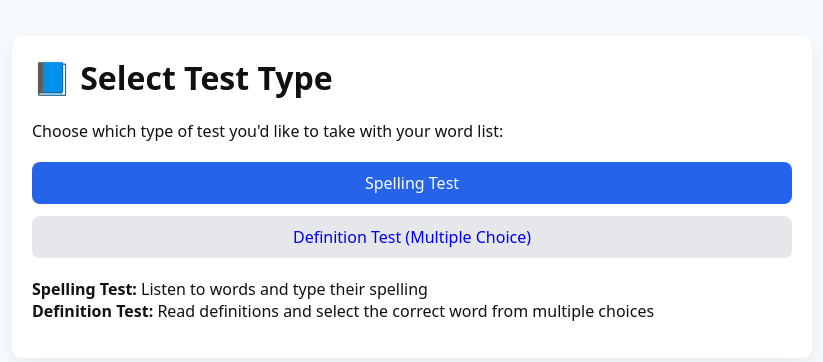
After one commit to silenttundre/School_Application, a Flask app: template spelling/templates/select_test.html in a window 1280 px wide. The commit adds this page. Shown: the top 362 px of the page, without its empty margins (228-1051 px from the left). Run offline with Flask 3, Linux system fonts and the light colour scheme; the template is opened without the code that fills it, so the values that code supplies are empty.

Commit message:
Add files via upload
add the definition test for the spelling words

```diff
--- a/spelling/app.py
+++ b/spelling/app.py
@@ -52,7 +52,8 @@ def parse_word_file(path):
             word = parts[0]
             sentence = parts[1] if len(parts) > 1 and parts[1] else None
             pos = parts[2] if len(parts) > 2 and parts[2] else None
-            words.append({'word': word, 'sentence': sentence, 'pos': pos})
+            definition = parts[3] if len(parts) > 3 and parts[3] else None
+            words.append({'word': word, 'sentence': sentence, 'pos': pos, 'definition': definition})
     return words
 
 
@@ -70,6 +71,29 @@ def detect_affix(word):
             found['explanation'] = meaning
             break
     return found
+
+
+def create_definition_clue(word_data):
+    """Create a sentence with the word replaced by a definition clue in italics"""
+    if not word_data.get('sentence'):
+        return f"Select the word that means: {word_data.get('definition', 'the correct word')}"
+
+    sentence = word_data['sentence']
+    word = word_data['word']
+
+    # Replace the word with an italicized definition clue
+    if word_data.get('definition'):
+        clue = f"<i>{word_data['definition']}</i>"
+    else:
+        # If no definition provided, use a generic clue
+        if word_data.get('pos'):
+            clue = f"<i>a {word_data['pos']}</i>"
+        else:
+            clue = f"<i>the missing word</i>"
+
+    # Simple replacement - replace the first occurrence of the word
+    definition_sentence = sentence.replace(word, clue, 1)
+    return definition_sentence
 
 
 @app.route('/')
@@ -97,10 +121,20 @@ def upload():
         session_path = os.path.join(app.config['UPLOAD_FOLDER'], session_file)
         with open(session_path, 'w', encoding='utf-8') as sf:
             json.dump(words, sf, ensure_ascii=False)
-        return redirect(url_for('test', session=session_file))
+
+        return redirect(url_for('select_test', session=session_file))
     else:
         flash('Invalid file type. Upload a .txt file.')
         return redirect(url_for('index'))
+
+
+@app.route('/select_test')
+def select_test():
+    session = request.args.get('session')
+    if not session:
+        flash('No session')
+        return redirect(url_for('index'))
+    return render_template('select_test.html', session=session)
 
 
 @app.route('/test')
@@ -117,6 +151,47 @@ def test():
         words = json.load(f)
     random.shuffle(words)
     return render_template('test.html', words=json.dumps(words))
+
+
+@app.route('/definition_test')
+def definition_test():
+    session = request.args.get('session')
+    if not session:
+        flash('No session')
+        return redirect(url_for('index'))
+    path = os.path.join(app.config['UPLOAD_FOLDER'], session)
+    if not os.path.exists(path):
+        flash('Session not found')
+        return redirect(url_for('index'))
+    with open(path, 'r', encoding='utf-8') as f:
+        words = json.load(f)
+
+    # Create definition test questions
+    questions = []
+    for word_data in words:
+        # Create the definition clue sentence
+        definition_clue = create_definition_clue(word_data)
+
+        # Select 3 random wrong answers + the correct one
+        other_words = [w for w in words if w['word'] != word_data['word']]
+        wrong_choices = random.sample(other_words, min(3, len(other_words)))
+
+        choices = [{'word': word_data['word'], 'correct': True}] + \
+                  [{'word': w['word'], 'correct': False} for w in wrong_choices]
+
+        # Shuffle the choices
+        random.shuffle(choices)
+
+        questions.append({
+            'definition': definition_clue,
+            'correct_word': word_data['word'],
+            'choices': choices
+        })
+
+    # Shuffle the questions
+    random.shuffle(questions)
+
+    return render_template('definition_test.html', questions=json.dumps(questions))
 
 
 @app.route('/grade', methods=['POST'])
@@ -180,5 +255,32 @@ def grade():
     return {'results': results, 'summary': summary}
 
 
+@app.route('/grade_definition_test', methods=['POST'])
+def grade_definition_test():
+    payload = request.get_json()
+    responses = payload.get('responses', [])
+    results = []
+    correct_count = 0
+
+    for r in responses:
+        definition = r.get('definition', '')
+        correct_word = r.get('correct_word', '')
+        selected_word = r.get('selected_word', '')
+
+        is_correct = selected_word.lower() == correct_word.lower()
+        if is_correct:
+            correct_count += 1
+
+        results.append({
+            'definition': definition,
+            'correct_word': correct_word,
+            'selected_word': selected_word,
+            'correct': is_correct
+        })
+
+    summary = {'total_items': len(results), 'correct_count': correct_count}
+    return {'results': results, 'summary': summary}
+
+
 if __name__ == '__main__':
     app.run(debug=True)
--- a/spelling/static/styles.css
+++ b/spelling/static/styles.css
@@ -67,3 +67,20 @@ input{
 .result-item.wrong{background:#fff6f6}
 .summary{font-weight:bold;margin-top:12px}
 pre{background:#f0f0f0;padding:10px;border-radius:6px}
+
+.test-options {
+  margin: 20px 0;
+}
+
+.choice-btn {
+  transition: all 0.2s ease;
+}
+
+.choice-btn.selected {
+  background: #2563eb !important;
+  color: white !important;
+}
+
+.choice-btn:hover:not(.selected) {
+  background: #d1d5db;
+}
--- /dev/null
+++ b/spelling/templates/select_test.html
@@ -0,0 +1,28 @@
+<!doctype html>
+<html>
+  <head>
+    <meta charset="utf-8">
+    <title>Select Test Type</title>
+    <link rel="stylesheet" href="/static/styles.css">
+  </head>
+  <body>
+    <main class="card">
+      <h1>📘 Select Test Type</h1>
+      <p>Choose which type of test you'd like to take with your word list:</p>
+
+      <div class="test-options">
+        <a href="{{ url_for('test', session=session) }}" class="btn-primary" style="display:block; margin-bottom: 12px; text-align: center; text-decoration: none;">
+          Spelling Test
+        </a>
+        <a href="{{ url_for('definition_test', session=session) }}" class="btn-secondary" style="display:block; text-align: center; text-decoration: none;">
+          Definition Test (Multiple Choice)
+        </a>
+      </div>
+
+      <p style="margin-top: 20px;">
+        <strong>Spelling Test:</strong> Listen to words and type their spelling<br>
+        <strong>Definition Test:</strong> Read definitions and select the correct word from multiple choices
+      </p>
+    </main>
+  </body>
+</html>
```
Also changed, not shown: spelling/sample.txt (added, +16 -0 lines), spelling/templates/definition_test.html (added, +168 -0 lines).
